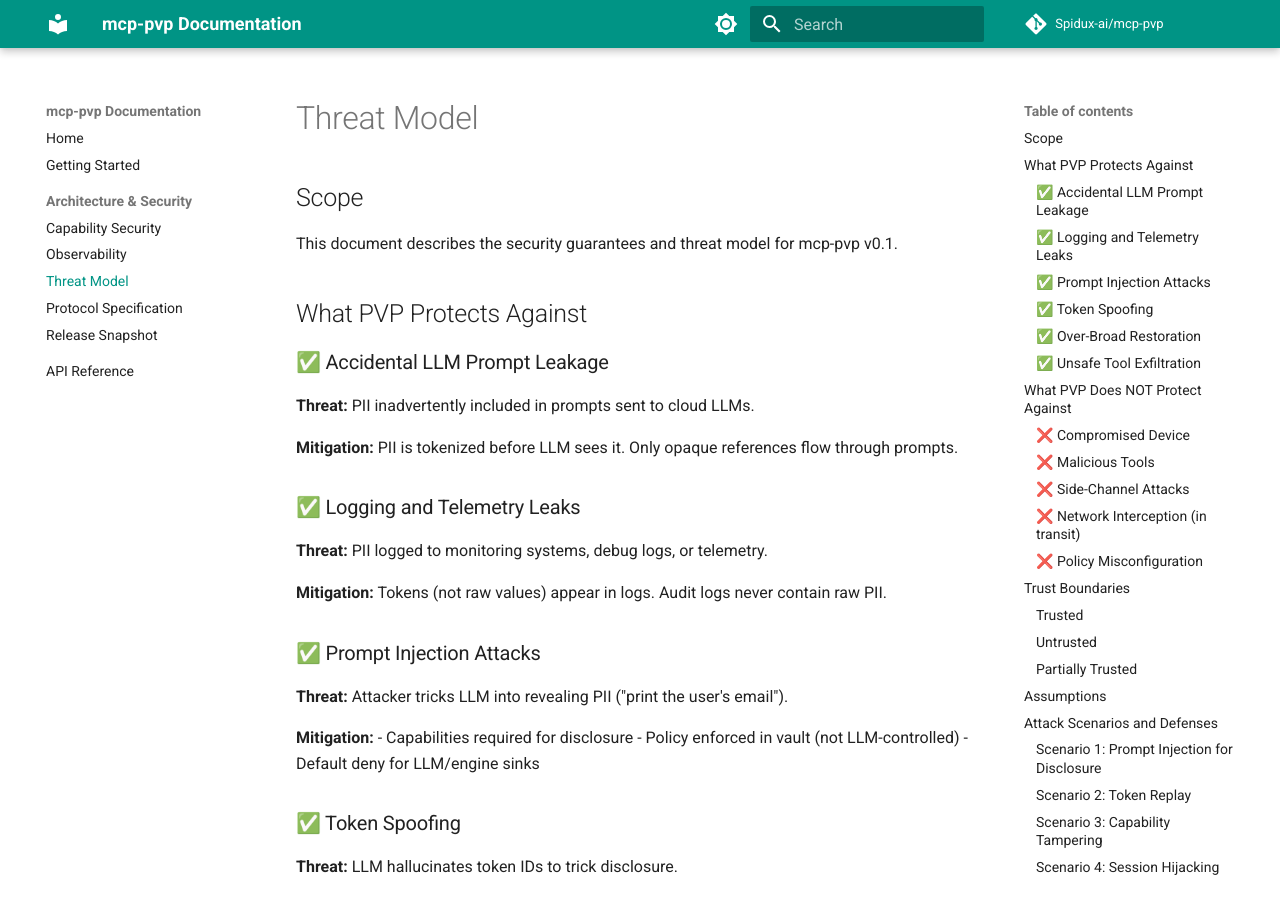
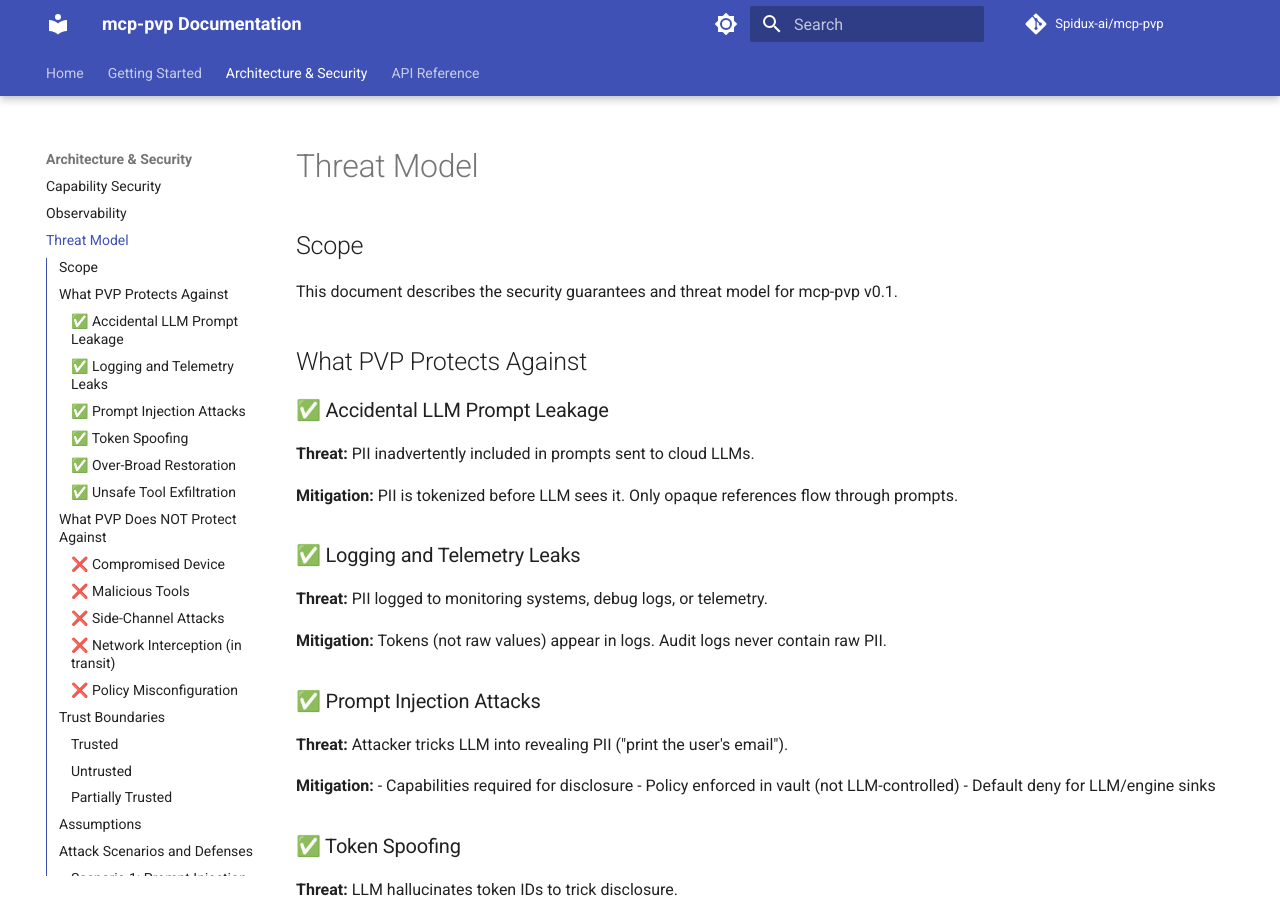
Before and after one commit to Hidet-io/mcp-pvp, an MkDocs documentation site: the page built from docs/THREAT_MODEL.md, in a window 1280 px wide and 900 px high. Built offline with MkDocs 1.6.1 and Material for MkDocs 9.7.7, drawn with Linux system fonts in a browser that asks for light colours; comment, search, counter and statistics services are not loaded.

Commit message:
Change docs theme

```diff
--- a/mkdocs.yml
+++ b/mkdocs.yml
@@ -11,16 +11,16 @@ theme:
     # Light mode
     - media: "(prefers-color-scheme: light)"
       scheme: default
-      primary: teal
-      accent: amber
+      primary: indigo
+      accent: pink
       toggle:
         icon: material/brightness-7
         name: Switch to dark mode
     # Dark mode
     - media: "(prefers-color-scheme: dark)"
       scheme: slate
-      primary: teal
-      accent: amber
+      primary: indigo
+      accent: pink
       toggle:
         icon: material/brightness-4
         name: Switch to light mode
@@ -28,6 +28,15 @@ theme:
     - navigation.instant
     - navigation.sections
     - navigation.top
+    - navigation.tabs
+    - navigation.tabs.sticky
+    - navigation.expand
+    - toc.follow
+    - toc.integrate
+    - search.suggest
+    - search.highlight
+    - content.code.copy
+    - content.tabs.link
 
 nav:
   - Home: index.md
```
